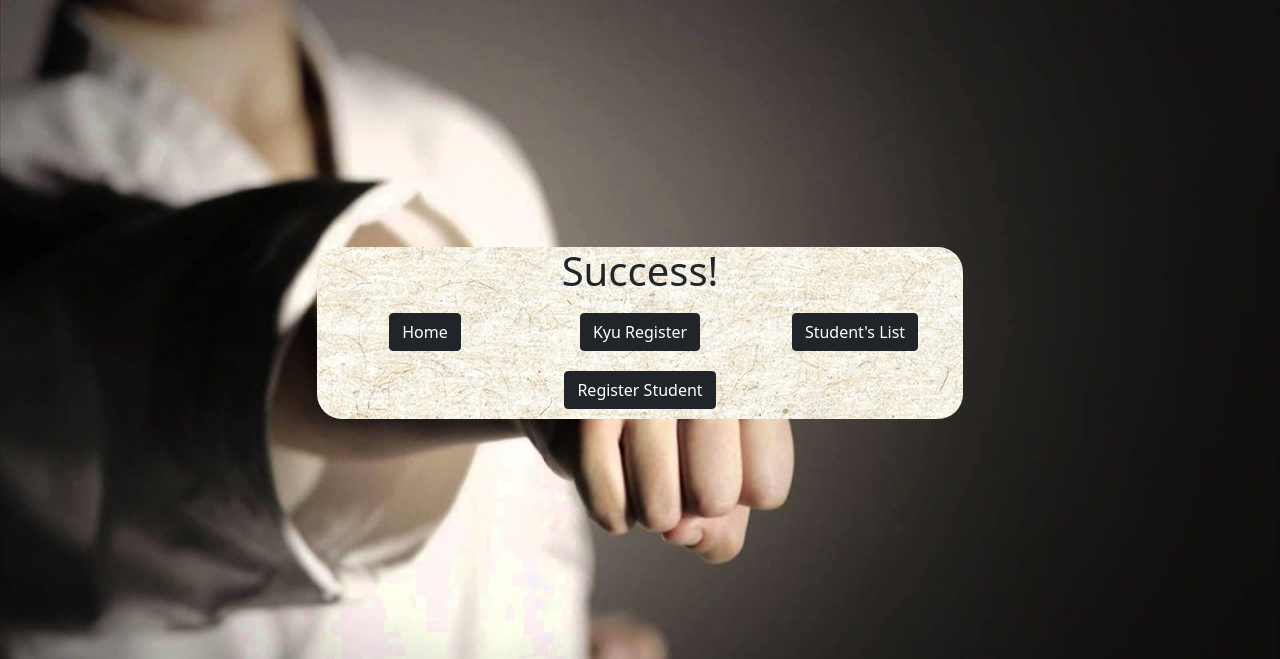
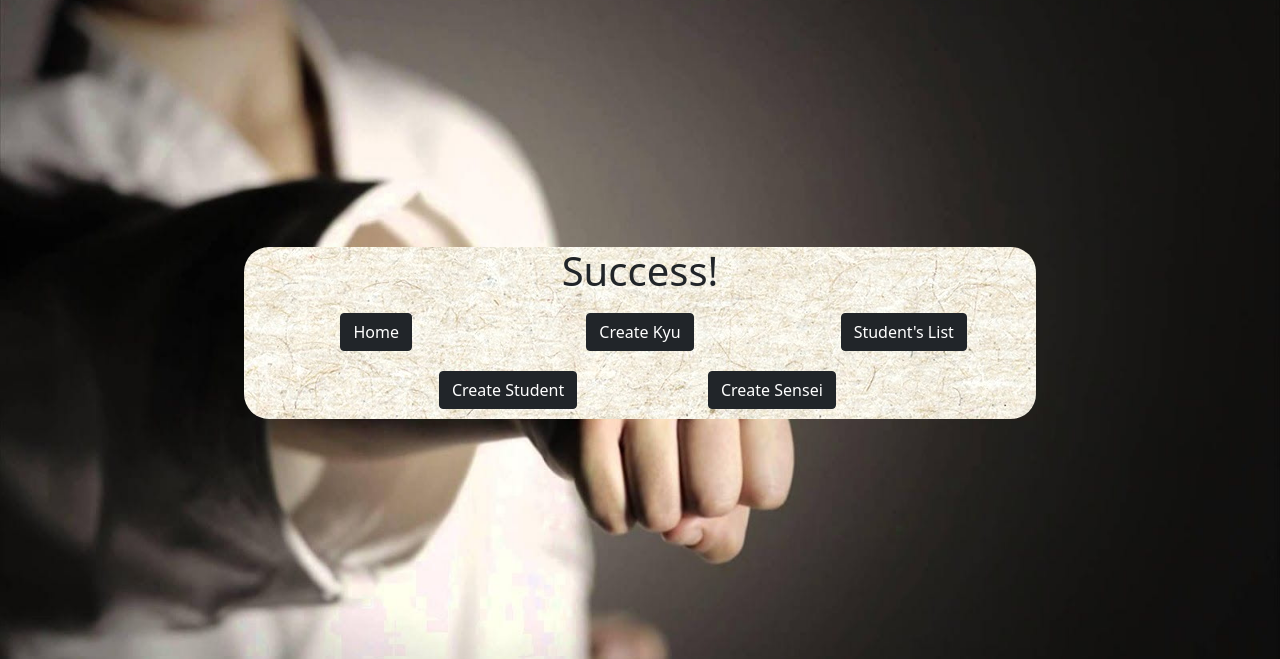
Before and after one commit to Shaga-Matula/Shotokan-Karate, a Django app: page /success/ in a window 1280 px wide. Shown: the part 56-715 px from the top of the page. Run offline with Django 3.2, Linux system fonts and the light colour scheme; parts of the project's set-up code (start-up, migrations or seed data) failed here and were passed over; some libraries are stand-ins or nearby versions.

Commit message:
readme file and finale registration page

```diff
--- a/templates/student_kyu_list.html
+++ b/templates/student_kyu_list.html
@@ -13,9 +13,8 @@
             <table class="table table-dark ">
                 <thead>
                     <tr class="text-center">
-
                         <th>Kyu Level</th>
-                        <th>Current Belt Color</th>
+                        <th>Belt Color</th>
                         <th>Kata Name</th>
                     </tr>
                 </thead>
--- a/templates/success.html
+++ b/templates/success.html
@@ -20,7 +20,7 @@
         </div>
         <div class="d-flex align-items-center justify-content-center">
           <a href="{% url 'kyuregister' %}" class="btn btn-dark  btn-success btn-block spacer text-center text-nowrap"
-            role="button">Kyu Register</a>
+            role="button">Create Kyu </a>
         </div>
         <div class="d-flex align-items-center justify-content-center">
           <a href="{% url 'studentlist' %}" class="btn btn-dark btn-success btn-block spacer text-center text-nowrap"
@@ -28,7 +28,11 @@
         </div>
         <div class="d-flex align-items-center justify-content-center">
           <a href="{% url 'register' %}"
-            class="btn btn-dark btn-success btn-block spacer text-center text-nowrap" role="button">Register Student</a>
+            class="btn btn-dark btn-success btn-block spacer text-center text-nowrap" role="button">Create Student</a>
+        </div>
+        <div class="d-flex align-items-center justify-content-center">
+          <a href="{% url 'create_sensei' %}"
+            class="btn btn-dark btn-success btn-block spacer text-center text-nowrap" role="button">Create Sensei</a>
         </div>
       </aside>
     </section>
```
Also changed, not shown: README.md, static/images/readme/registrationform.png (added), static/images/readme/selectcreatestudent.png (added).
